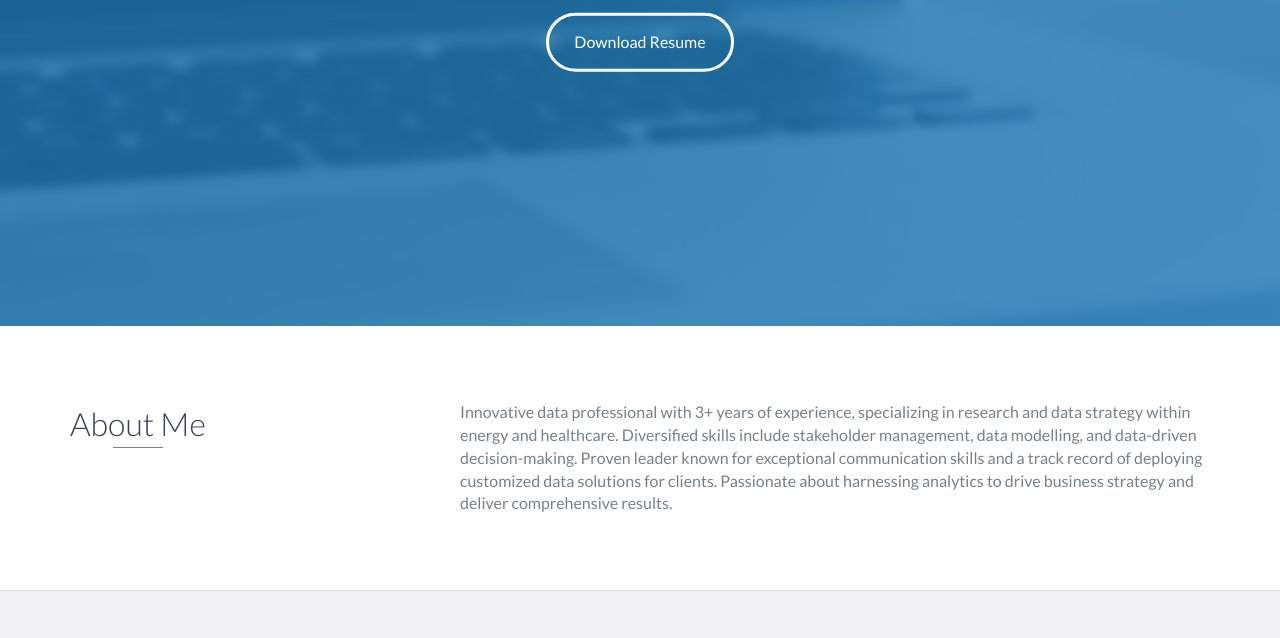
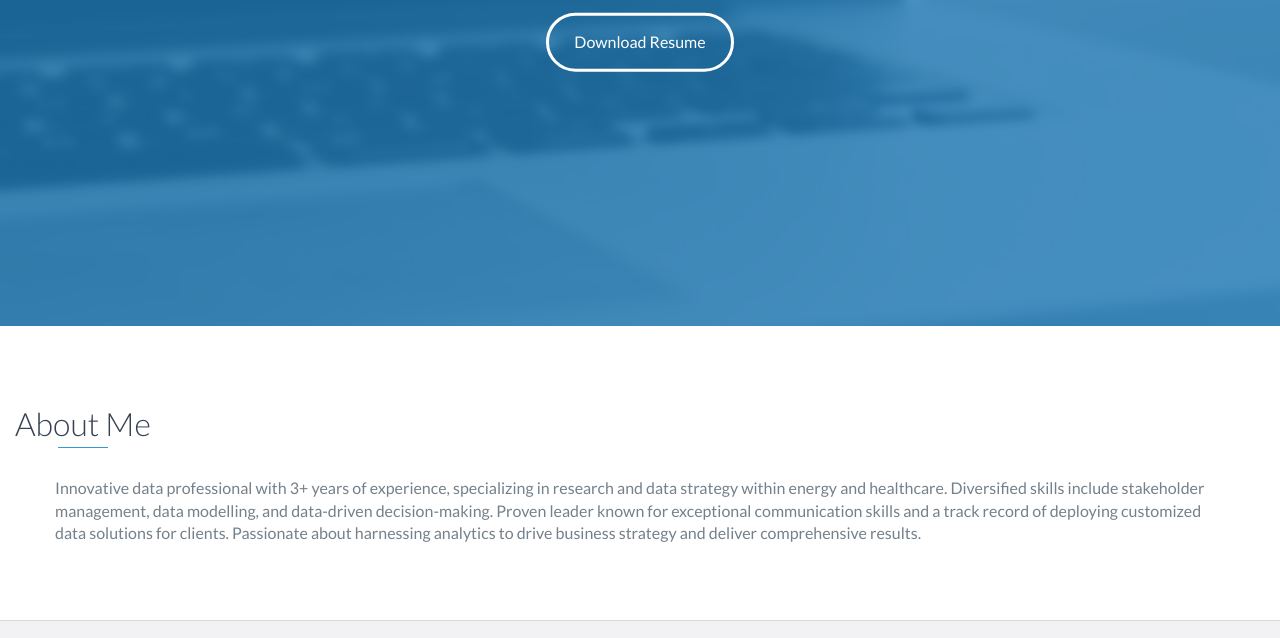
Before and after one commit to Gowsikan-Perinparajah/Gowsikan-Perinparajah.github.io, a website: page index.html in a window 1280 px wide. Shown: the part 474-1112 px from the top of the page. Drawn offline with nearby package versions, Linux system fonts and the light colour scheme.

Commit message:
Fixed about me section

```diff
--- a/index.html
+++ b/index.html
@@ -62,13 +62,9 @@
     <!-- End #lead -->
 
     <div id="about">
+        <h2 class="heading">About Me</h2>
         <div class="container">
             <div class="row">
-                <div class="col-md-4">
-                    <h2 class="heading">About Me </h2>
-                </div>
-
-                <div class="col-md-8">
                     <p>
                         Innovative data professional with 3+ years of experience, specializing in research and data
                         strategy within energy and healthcare.
@@ -78,8 +74,6 @@
                         clients. Passionate about
                         harnessing analytics to drive business strategy and deliver comprehensive results.
                     </p>
-
-                </div>
             </div>
         </div>
     </div>
```
